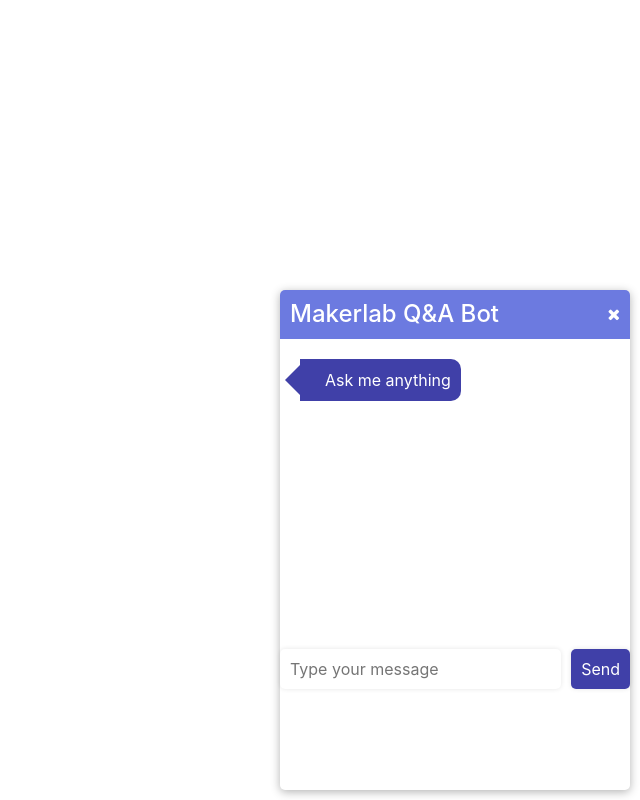
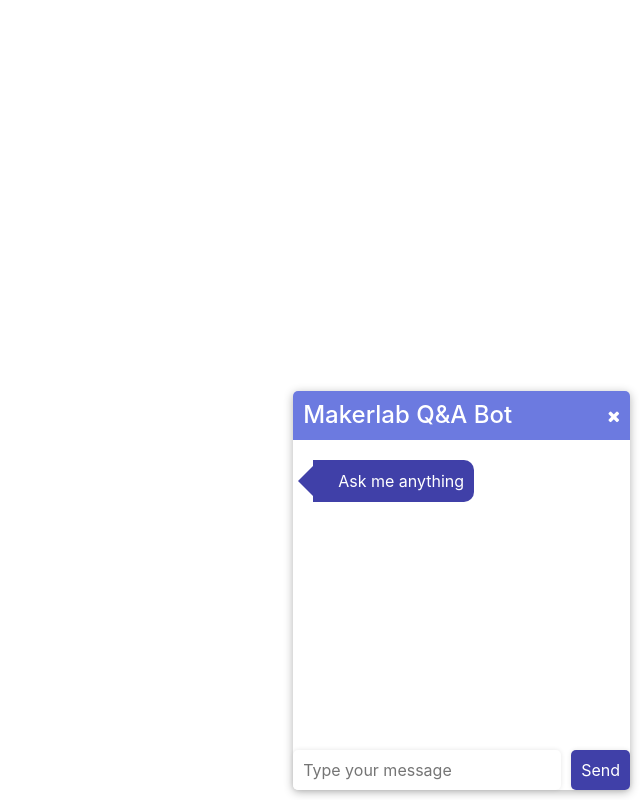
Before and after one commit to rohan-uiuc/makerlab_bot, a Flask app: page / in a window 1280 px wide. Shown: the whole page, without its empty margins (640-1280 px from the left). Run offline with Flask 2, Linux system fonts and the light colour scheme; some libraries are stand-ins or nearby versions.

Commit message:
style change

```diff
--- a/static/style.css
+++ b/static/style.css
@@ -189,8 +189,6 @@
 
 /* CSS for chat-container when not minimized */
 .chat-container:not(.minimized) {
-    width: 350px;
-    height: 500px;
     border-radius: 5px;
     position: fixed;
     bottom: 10px;
```
